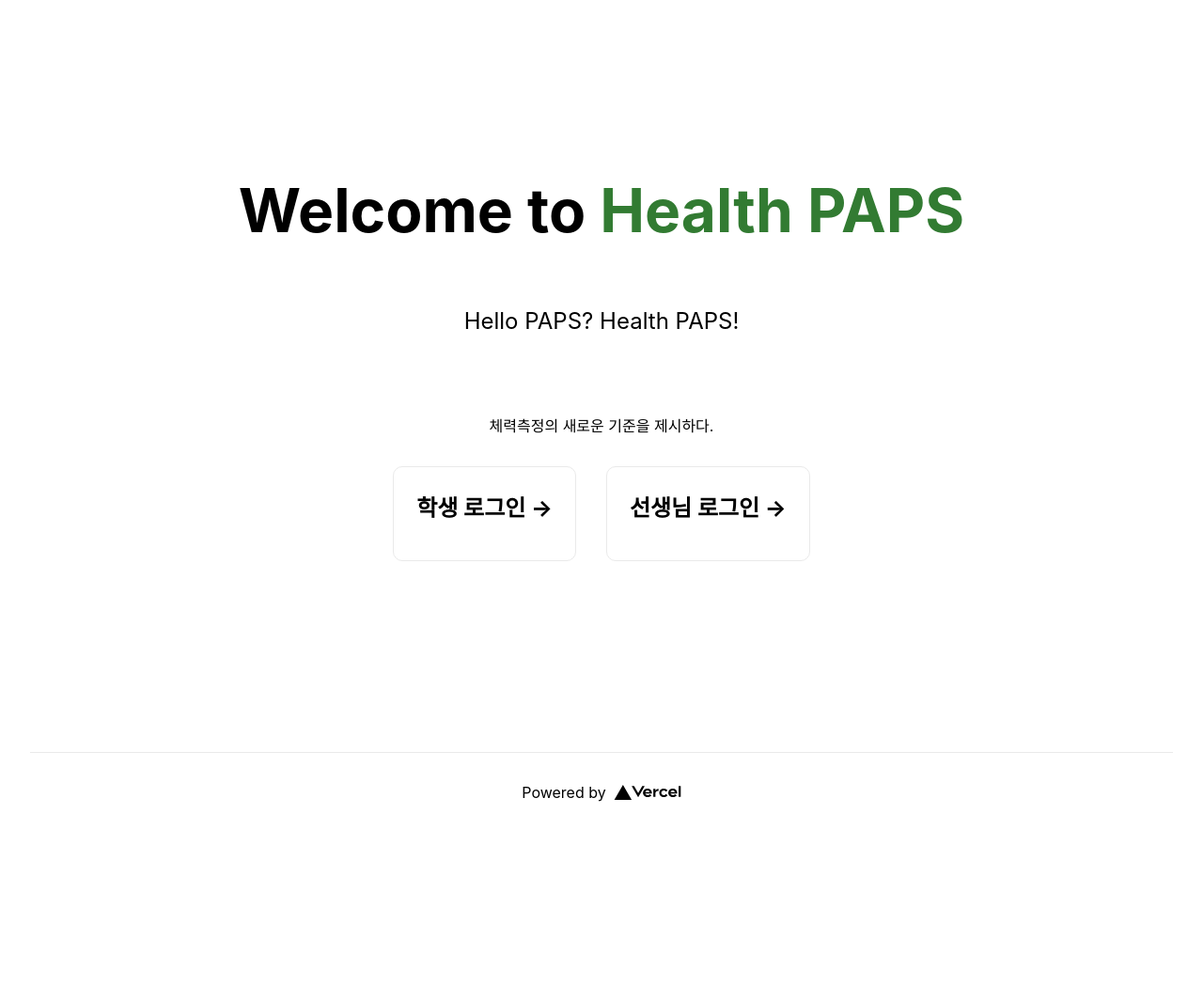
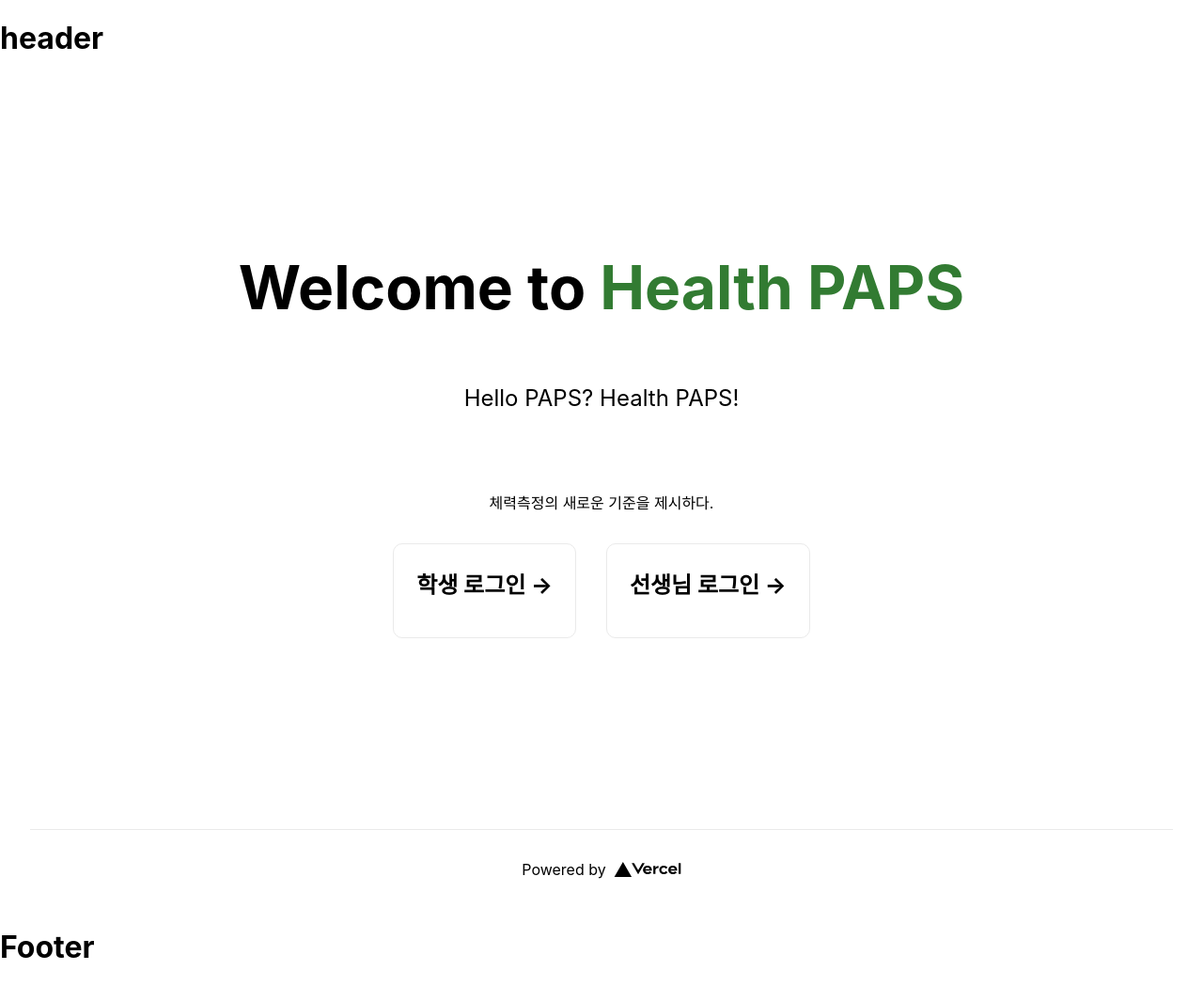
Before and after one commit to kimbigmin/-, a Next.js app: page / in a window 1280 px wide. Shown: the whole page at 94% size. Before the commit the page ends 885 px from the top, so only its background shows below. Built offline with nearby package versions, Linux system fonts and the light colour scheme.

Commit message:
[공통] 헤더, 푸터 반영

```diff
--- a/pages/_app.tsx
+++ b/pages/_app.tsx
@@ -1,8 +1,17 @@
 import '../styles/globals.css'
 import type { AppProps } from 'next/app'
+import Header from "../components/Header";
+import Footer from "../components/Footer";
 
 function MyApp({ Component, pageProps }: AppProps) {
-  return <Component {...pageProps} />
+  return (
+    <>
+      <Header />
+      <Component {...pageProps} />
+      <Footer />
+    </>
+  )
+
 }
 
 export default MyApp
```
